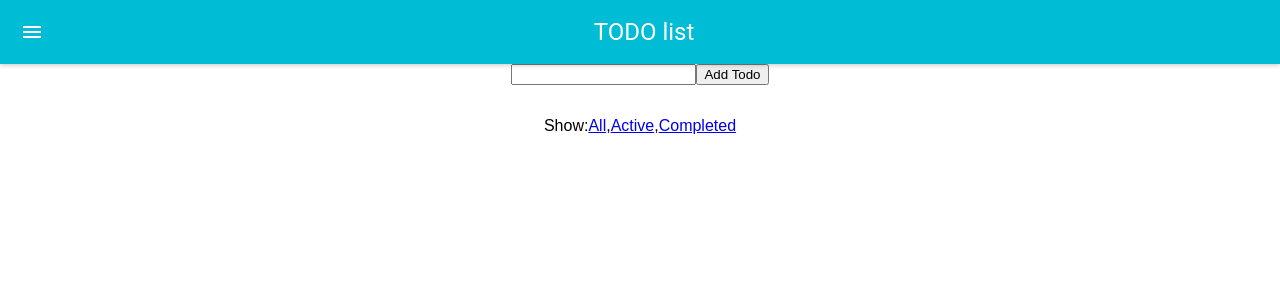
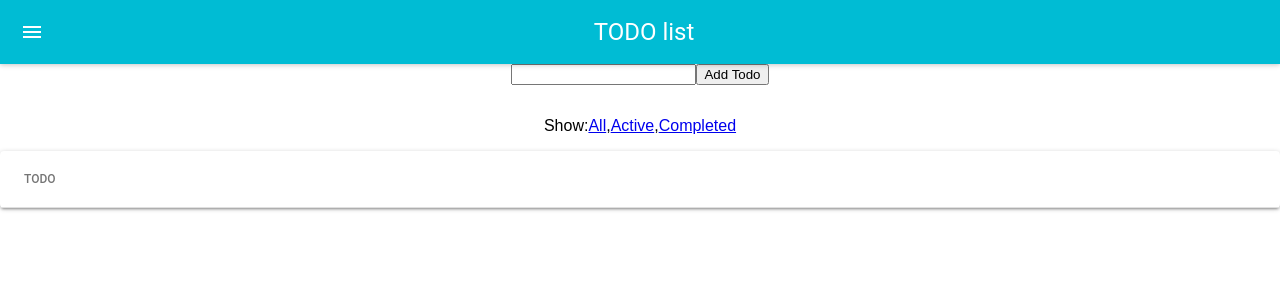
Before and after one commit to ted027/Records-web, a React (Create React App) app in the folder webui/records/: page / in a window 1280 px wide. Shown: the top 300 px of the page. Built offline with nearby package versions, Linux system fonts and the light colour scheme.

Commit message:
wip:muitable

```diff
--- a/webui/records/src/App.js
+++ b/webui/records/src/App.js
@@ -6,6 +6,12 @@ import AddTodo from './containers/AddTodo';
 import Filter from './components/Filter';
 import MuiThemeProvider from 'material-ui/styles/MuiThemeProvider';
 import AppBar from 'material-ui/AppBar';
+import Table from '@material-ui/core/Table';
+import Paper from '@material-ui/core/Paper';
+import TableCell from '@material-ui/core/TableCell';
+import TableHead from '@material-ui/core/TableHead';
+import TableBody from '@material-ui/core/TableBody';
+import TableRow from '@material-ui/core/TableRow';
 
 class App extends Component {
   render() {
@@ -20,6 +26,16 @@ class App extends Component {
           <AddTodo />
           <VisibleTodoList />
           <Filter />
+          <Paper>
+            <Table>
+              <TableHead>
+                <TableRow>
+                  <TableCell>TODO</TableCell>
+                </TableRow>
+              </TableHead>
+            </Table>
+          </Paper>
+
         </div>
       </div>
       </MuiThemeProvider>
```
Also changed, not shown: 1 other file (tests, documents, lock files or other folders).
